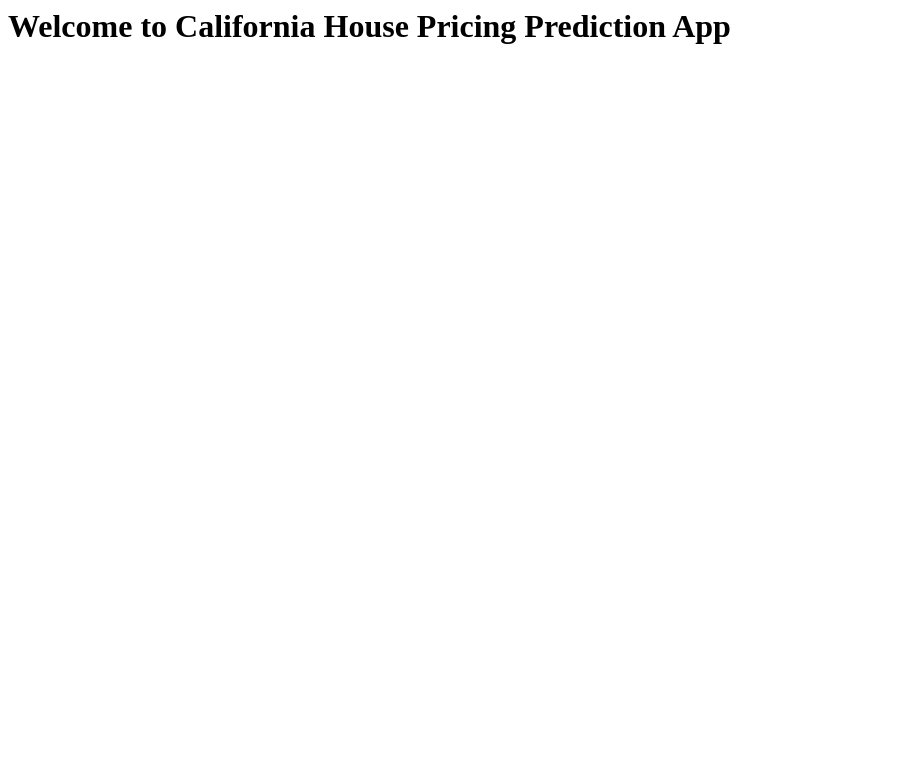
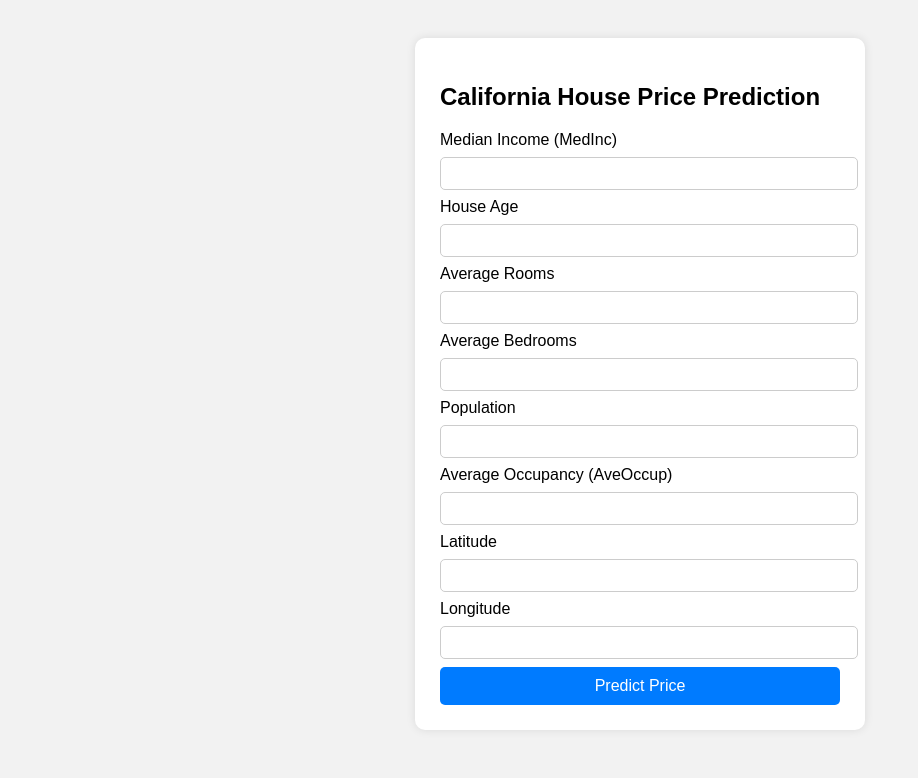
Before and after one commit to Paruchuri-Rajesh/california_HousePricing, a Flask app: page / in a window 1280 px wide. Shown: the top 778 px of the page, without its empty margins (0-918 px from the left). Run offline with Flask 3, Linux system fonts and the light colour scheme; parts of the project's set-up code (start-up, migrations or seed data) failed here and were passed over.

Commit message:
The web app is ready

```diff
--- a/app.py
+++ b/app.py
@@ -22,5 +22,14 @@ def predict_api():
     print(output[0])
     return jsonify(output[0])
 
+@app.route('/predict',methods=['POST'])
+def predict():
+    data=[float(x) for x in request.form.values()]  ##getting the data from the form
+    final_input=scalar.transform(np.array(data).reshape(1,-1))
+    print(final_input)
+    output=regmodel.predict(final_input)
+    print(output[0])
+    return render_template('home.html',prediction_text="The predicted house price is Rs. {:.2f}".format(output[0]))
+
 if __name__=="__main__":
     app.run(debug=True)
--- a/templates/home.html
+++ b/templates/home.html
@@ -1,3 +1,81 @@
-<h1>
-    Welcome to California House Pricing Prediction App
-</h1>
+<!DOCTYPE html>
+<html lang="en">
+<head>
+    <meta charset="UTF-8">
+    <meta name="viewport" content="width=device-width, initial-scale=1.0">
+    <title>House Price Prediction</title>
+
+    <style>
+        body {
+            font-family: Arial, sans-serif;
+            background-color: #f2f2f2;
+            padding: 30px;
+        }
+        .container {
+            background: white;
+            padding: 25px;
+            border-radius: 10px;
+            width: 400px;
+            margin: auto;
+            box-shadow: 0 0 10px rgba(0,0,0,0.1);
+        }
+        input {
+            width: 100%;
+            padding: 8px;
+            margin: 8px 0;
+            border-radius: 5px;
+            border: 1px solid #ccc;
+        }
+        button {
+            width: 100%;
+            padding: 10px;
+            background: #007bff;
+            color: white;
+            border: none;
+            border-radius: 5px;
+            cursor: pointer;
+            font-size: 16px;
+        }
+        button:hover {
+            background: #0056b3;
+        }
+    </style>
+
+</head>
+<body>
+
+    <div class="container">
+        <h2>California House Price Prediction</h2>
+        <form action="{{url_for('predict')}}" method="POST">
+
+            <label>Median Income (MedInc)</label>
+            <input type="number" step="any" name="MedInc" required>
+
+            <label>House Age</label>
+            <input type="number" step="any" name="HouseAge" required>
+
+            <label>Average Rooms</label>
+            <input type="number" step="any" name="AveRooms" required>
+
+            <label>Average Bedrooms</label>
+            <input type="number" step="any" name="AveBedrms" required>
+
+            <label>Population</label>
+            <input type="number" step="any" name="Population" required>
+
+            <label>Average Occupancy (AveOccup)</label>
+            <input type="number" step="any" name="AveOccup" required>
+
+            <label>Latitude</label>
+            <input type="number" step="any" name="Latitude" required>
+
+            <label>Longitude</label>
+            <input type="number" step="any" name="Longitude" required>
+
+            <button type="submit">Predict Price</button>
+
+        </form>
+    </div>
+    {{prediction_text | safe}}
+</body>
+</html>
```
